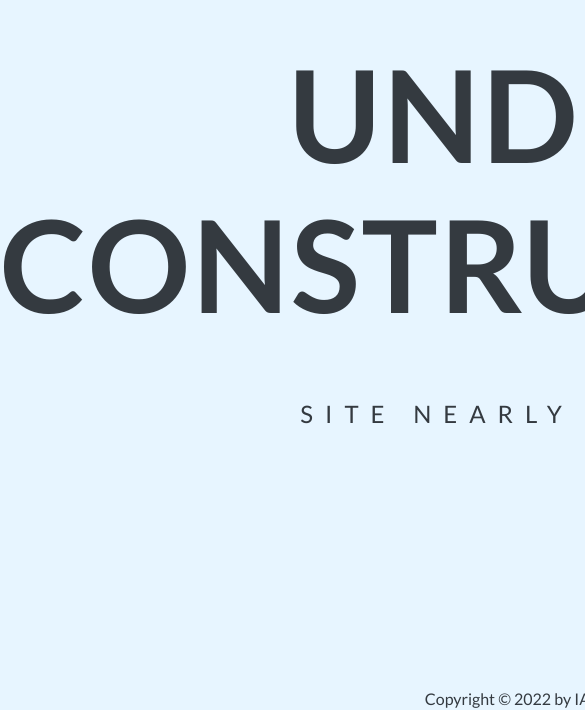
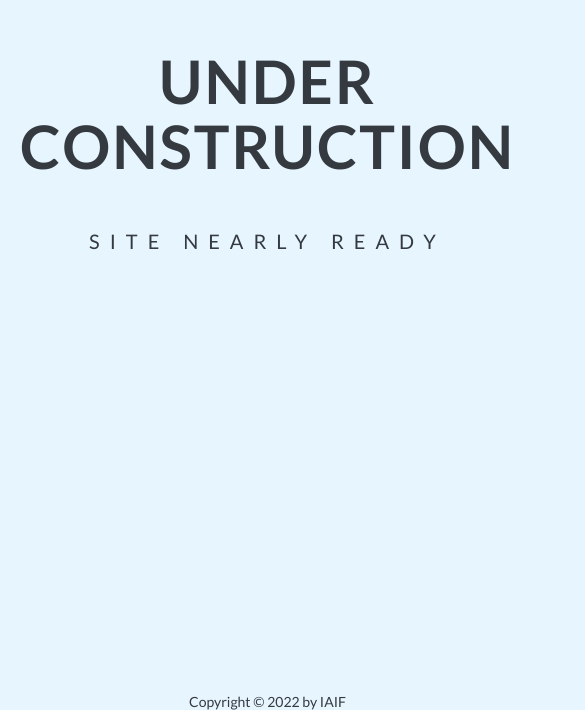
Before and after one commit to edward-edberg/iaif, a React (Create React App) app: page / in a window 390 px wide. Shown: the part 211-921 px from the top of the page, 585 px wide, since content can reach past the window. Built offline with nearby package versions, Linux system fonts and the light colour scheme.

Commit message:
responsive

```diff
--- a/src/UnderConstruction.js
+++ b/src/UnderConstruction.js
@@ -3,10 +3,10 @@ import React from "react";
 const UnderConstruction = () => {
   return (
     <div className="construct">
-      <h1>
+      <h1 className="title">
         Under<br></br>Construction
       </h1>
-      <p>site nearly ready</p>
+      <p className="detail">site nearly ready</p>
     </div>
   );
 };
--- a/src/footer.js
+++ b/src/footer.js
@@ -2,7 +2,7 @@ import React from "react";
 
 function Footer() {
   return (
-    <footer>
+    <footer className="footer">
       <p>Copyright &copy; {new Date().getFullYear()} by IAIF</p>
     </footer>
   );
--- a/src/style.css
+++ b/src/style.css
@@ -1,11 +1,12 @@
 * {
   margin: 0;
   padding: 0;
+  box-sizing: border-box;
 }
 
 html {
-  height: 100%;
-  overflow: hidden;
+  font-size: 62.5%;
+  max-height: 100%;
 }
 body {
   color: #343a40;
@@ -13,23 +14,24 @@ body {
   background-color: #e7f5ff;
 }
 
-footer p {
-  text-align: center;
-  margin-top: 200px;
-}
+.construct {
+  margin-top: 24rem;
 
-.construct {
-  margin-top: 250px;
-  font-size: 64px;
-  letter-spacing: 2px;
-  line-height: 150px;
   text-align: center;
   text-transform: uppercase;
 }
 
-.construct p {
-  font-size: 24px;
-  letter-spacing: 12px;
+.title {
+  font-size: 12rem;
+  letter-spacing: 2px;
+  line-height: 13rem;
+  margin-bottom: 6rem;
+  padding: 2rem;
+}
+
+.detail {
+  font-size: 2.4rem;
+  letter-spacing: 1.2rem;
 }
 
 .container {
@@ -39,3 +41,27 @@ footer p {
 .item-list {
   list-style: none;
 }
+
+.footer {
+  /* margin-bottom: -100px; */
+  text-align: center;
+  margin-top: 28rem;
+  font-size: 1.4rem;
+}
+
+@media (max-width: 1080px) {
+  .title {
+    font-size: 6rem;
+    line-height: 6.5rem;
+    margin-bottom: 3rem;
+  }
+
+  .detail {
+    font-size: 2rem;
+    letter-spacing: 1rem;
+  }
+
+  .footer {
+    margin-top: 44rem;
+  }
+}
```
